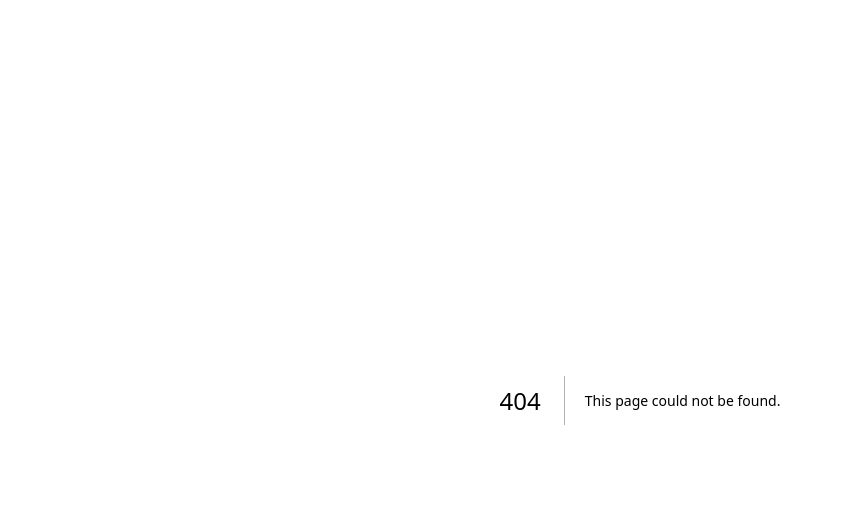
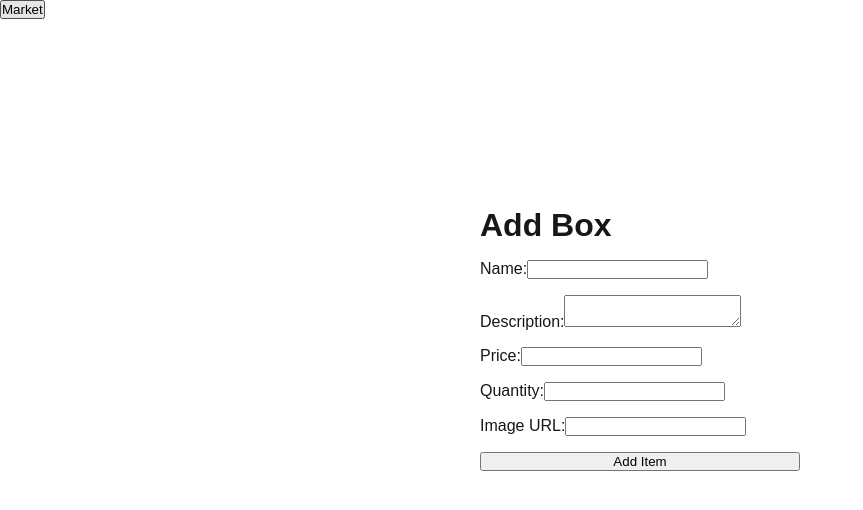
Before and after one commit to Boxure/Boxure, a Next.js app in the folder boxure-frontend/: page /add-box in a window 1280 px wide. Before the commit this address had no page. Shown: the top 510 px of the page, without its empty margins (0-863 px from the left). Built offline with nearby package versions, Linux system fonts and the light colour scheme.

Commit message:
users have ability to add boxes

```diff
--- /dev/null
+++ b/boxure-frontend/src/app/add-box/page.js
@@ -0,0 +1,72 @@
+"use client";
+import React, { useState } from "react";
+import { useRouter } from "next/navigation";
+
+export default function AddBox() {
+  const [form, setForm] = useState({
+    name: "",
+    description: "",
+    price: "",
+    quantity: "",
+    image_url: ""
+  });
+
+  const router = useRouter();
+
+  const handleChange = (e) => {
+    setForm({ ...form, [e.target.name]: e.target.value });
+  };
+
+  const handleSubmit = async (e) => {
+    e.preventDefault();
+    try {
+      const response = await fetch('http://localhost:5000/api/items', {
+        method: 'POST',
+        headers: { 'Content-Type': 'application/json' },
+        body: JSON.stringify(form),
+      });
+      if (!response.ok) throw new Error('Failed to add item');
+      const data = await response.json();
+      alert('Item added successfully!');
+      // Optionally, reset the form:
+      setForm({ name: "", description: "", price: "", quantity: "", image_url: "" });
+    } catch (err) {
+      alert('Error: ' + err.message);
+    }
+  };
+
+  const handleMarket = () => {
+    router.push("/market");
+  };
+
+  return (
+    <><div>
+          <button onClick={handleMarket}>Market</button>
+      </div><div style={{ display: 'flex', justifyContent: 'center', alignItems: 'center', minHeight: '80vh' }}>
+              <form onSubmit={handleSubmit} style={{ display: 'flex', flexDirection: 'column', gap: '16px', minWidth: '320px' }}>
+                  <h1>Add Box</h1>
+                  <label>
+                      Name:
+                      <input type="text" name="name" value={form.name} onChange={handleChange} required />
+                  </label>
+                  <label>
+                      Description:
+                      <textarea name="description" value={form.description} onChange={handleChange} />
+                  </label>
+                  <label>
+                      Price:
+                      <input type="number" step="0.01" name="price" value={form.price} onChange={handleChange} required />
+                  </label>
+                  <label>
+                      Quantity:
+                      <input type="number" name="quantity" value={form.quantity} onChange={handleChange} required />
+                  </label>
+                  <label>
+                      Image URL:
+                      <input type="text" name="image_url" value={form.image_url} onChange={handleChange} />
+                  </label>
+                  <button type="submit">Add Item</button>
+              </form>
+          </div></>
+  );
+}
--- a/boxure-frontend/src/app/market/page.js
+++ b/boxure-frontend/src/app/market/page.js
@@ -19,10 +19,15 @@ function Market() {
     router.push("/home");
   };
 
+  const handleAddBox = () => {
+    router.push("/add-box");
+  };
+
   return (
     <div className="Market">
       <h1>Welcome to the Market Place!</h1>
       <button onClick={handleHome}>Home</button>
+      <button onClick={handleAddBox}>Add Your Own Box</button>
       <div
         style={{
           display: "grid",
```
Also changed, not shown: 1 other file (tests, documents, lock files or other folders).
